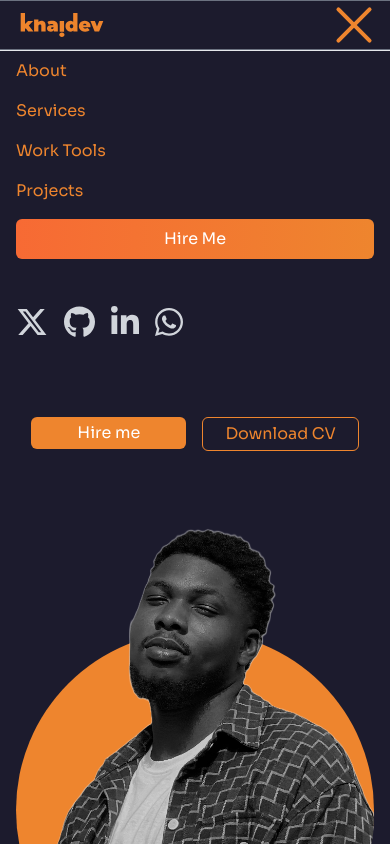
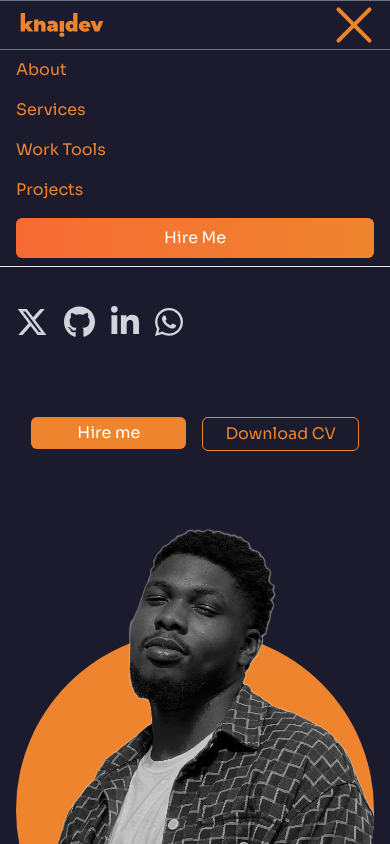
Before and after one commit to afekhaijoseph/KhaiDev, a React (Vite) app: page / in a window 390 px wide. Both pictures are taken after a click on the element 354 px from the left and 25 px from the top of the page. Shown: the top 844 px of the page. Built offline with nearby package versions, Linux system fonts and the light colour scheme.

Commit message:
border fix

```diff
--- a/src/components/NavBar.jsx
+++ b/src/components/NavBar.jsx
@@ -119,7 +119,7 @@ export const NavBar = () => {
         <button className="hidden bg-accent h-fit rounded-md py-1 px-3 text-white md:inline-flex">Hire Me</button>
       </div>
       {isOpen && (
-        <div className="md:hidden bg-background w-full px-4 py-2 flex flex-col gap-4 text-accent border-t border-gray-200 absolute">
+        <div className="md:hidden bg-background w-full px-4 py-2 flex flex-col gap-4 text-accent border-b border-gray-200 absolute">
           <a onClick={() => scrollToSection("about")} className="hover:text-blue-500">
             About
           </a>
```
